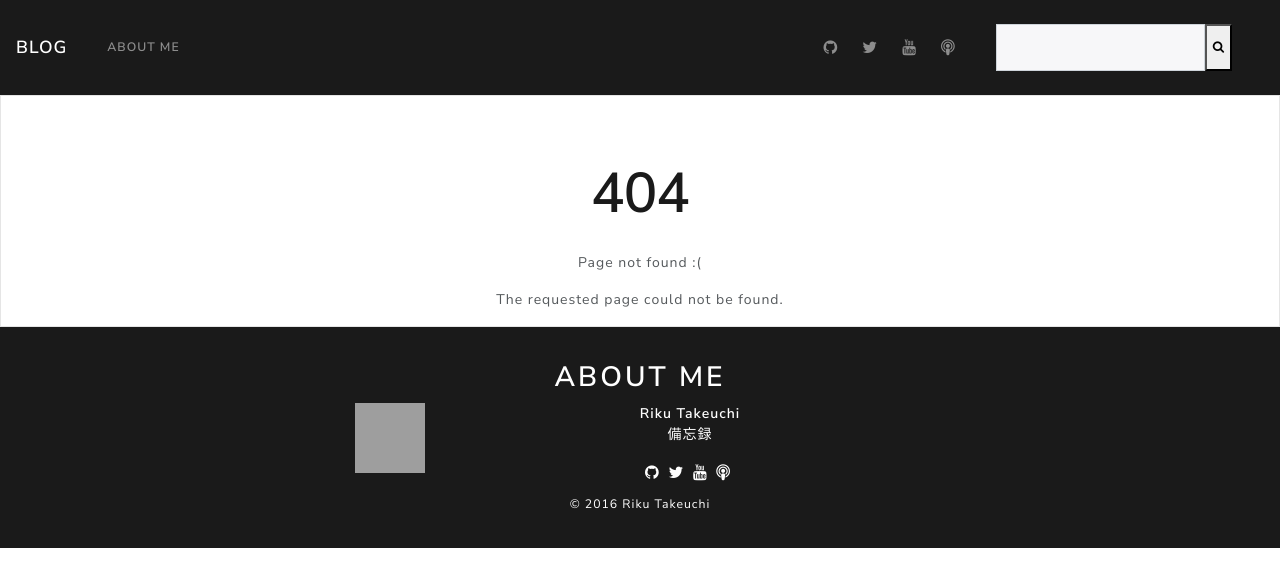
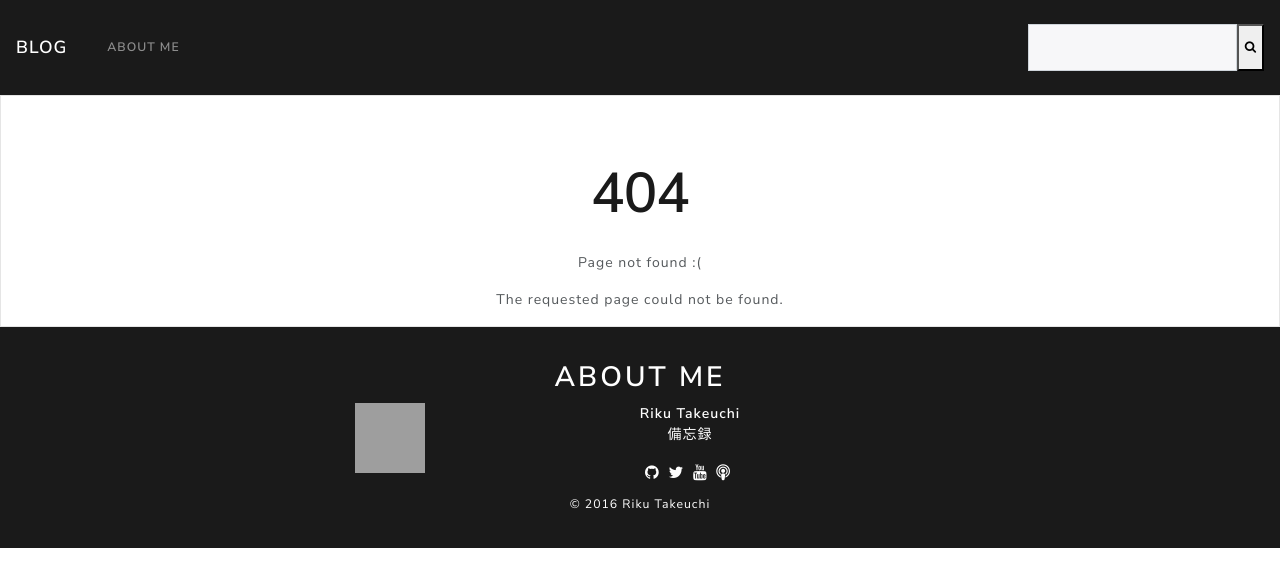
Before and after one commit to rikuson/rikuson, a Jekyll site: the page built from 404.html, in a window 1280 px wide. Shown: the top 587 px of the page. Built offline with Jekyll 4.4.1, drawn with Linux system fonts in a browser that asks for light colours; nearby versions of some CDN libraries; a script that is not in the unit is left out; grey boxes are pictures that could not be loaded.

Commit message:
feat: remove icons from header

```diff
--- a/_includes/header_content.html
+++ b/_includes/header_content.html
@@ -1,10 +1,4 @@
 <ul class="navbar-nav mr-auto">
   <li class="nav-item"><a class="nav-link" href="{{ '/about/' | relative_url }}">About Me</a></li>
 </ul>
-<ul class="navbar-nav mr-4" style="font-size: 1rem;">
-  <li class="nav-item mr-2"><a class="nav-link" href="https://github.com/rikuson"><i class="fa fa-github"></i></a></li>
-  <li class="nav-item mr-2"><a class="nav-link" href="https://x.com/rikson_en"><i class="fa fa-twitter"></i></a></li>
-  <li class="nav-item mr-2"><a class="nav-link" href="https://www.youtube.com/@rikson_en"><i class="fa fa-youtube"></i></a></li>
-  <li class="nav-item mr-2"><a class="nav-link" href="https://podcasters.spotify.com/pod/show/waotw"><i class="fa fa-podcast"></i></a></li>
-</ul>
-<div class="nav-item">{% include search_box.html %}</div>
+{% include search_box.html %}
```
